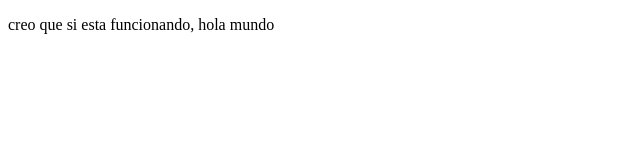
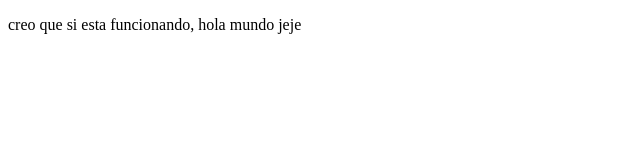
Before and after one commit to fabian37/proyectoDemoCursoPrework, a plain HTML site: page index.html in a window 1280 px wide. Shown: the full height of the page, 0-640 px from the left. Drawn offline with Linux system fonts and the light colour scheme.

Commit message:
le agregue el jejet

```diff
--- a/index.html
+++ b/index.html
@@ -7,6 +7,6 @@
     <title>siuu</title>
 </head>
 <body>
-    <p>creo que si esta funcionando, hola mundo</p>
+    <p>creo que si esta funcionando, hola mundo jeje</p>
 </body>
 </html>
```
